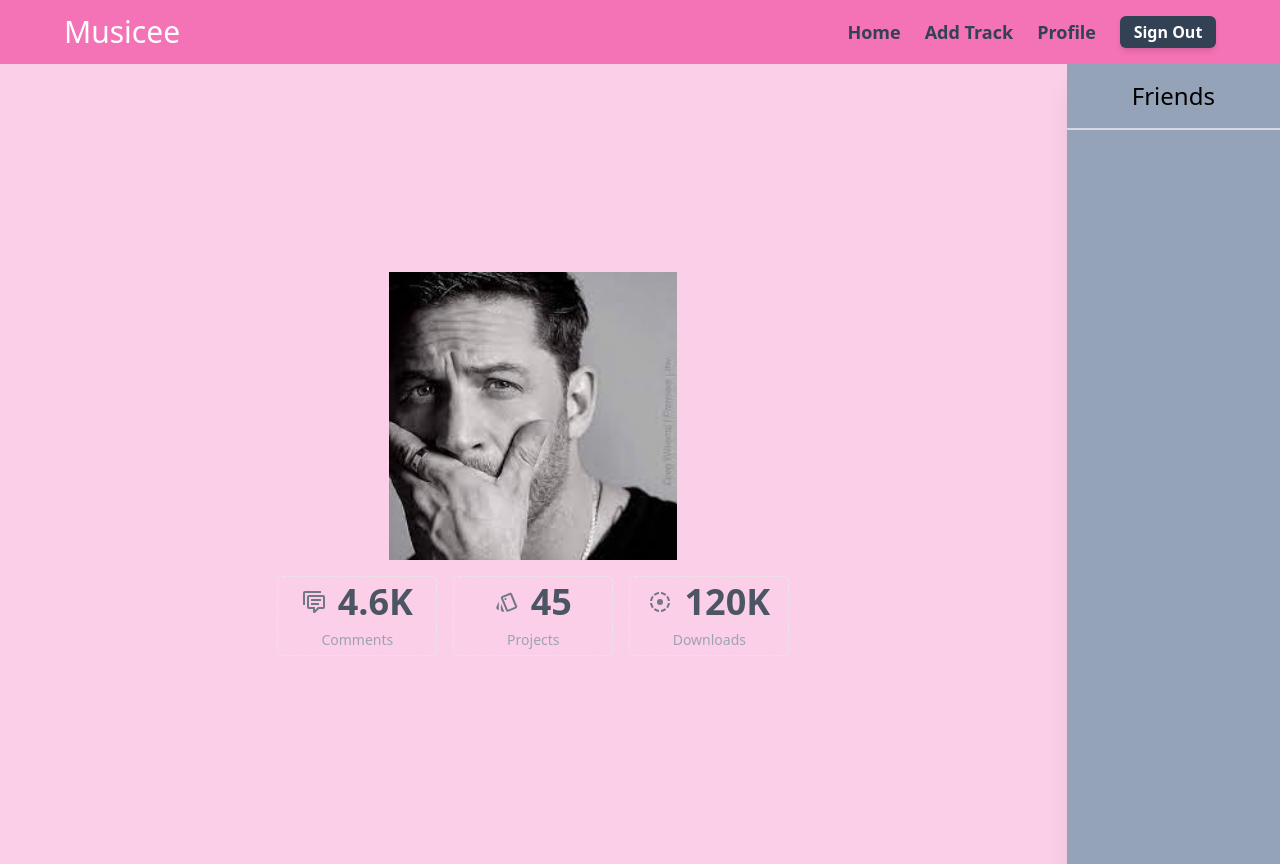
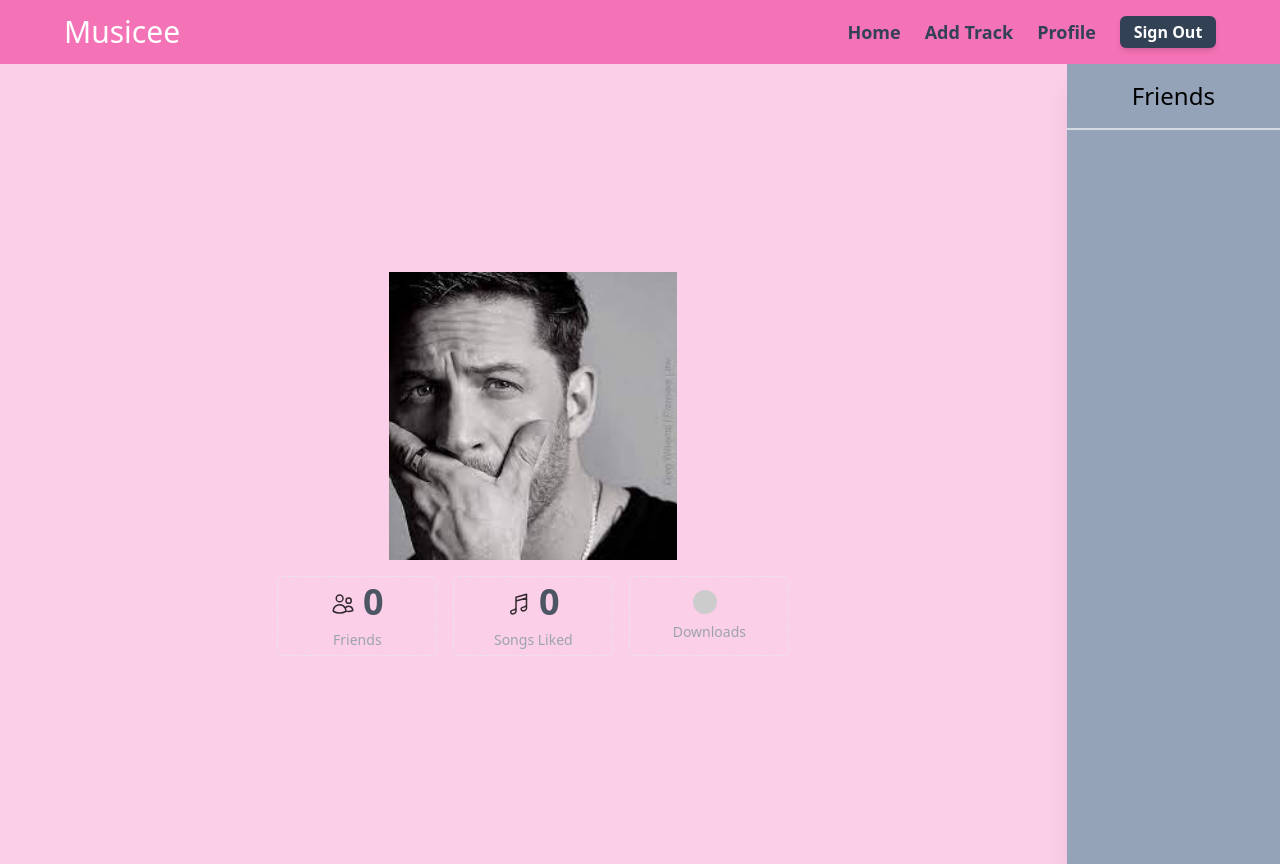
Before and after one commit to CS308-Musicee/Musicee-Frontend, a Next.js app: page /userPages/ProfilePage in a window 1280 px wide. Built offline with nearby package versions, Linux system fonts and the light colour scheme.

Commit message:
ufak değişiklikler

```diff
--- a/app/globals.css
+++ b/app/globals.css
@@ -2,6 +2,37 @@
 @tailwind components;
 @tailwind utilities;
 
+
+.friends-icon {
+  width: 24px;
+  height: 24px;
+  position: relative;
+  border-radius: 50%;
+  background-color: #ccc;
+  margin-right: 8px;
+}
+
+.friends-icon::before,
+.friends-icon::after {
+  content: '';
+  position: absolute;
+  background-color: #ccc;
+  border-radius: 50%;
+}
+
+.friends-icon::before {
+  width: 10px;
+  height: 10px;
+  top: 8px;
+  left: 4px;
+}
+
+.friends-icon::after {
+  width: 10px;
+  height: 10px;
+  top: 8px;
+  right: 4px;
+}
 
 
 :root {
--- a/components/ProfileStat.tsx
+++ b/components/ProfileStat.tsx
@@ -5,9 +5,28 @@
 import Image from 'next/image';
 import Sago from '../app/SagopaKajmer.jpg'
 import Tom from '../app/TomHardy.jpg'
+
+interface ProfileData {
+    username: string;
+    email: string;
+    friends: string[];
+    liked_songs: string[];
+    liked_songs_date: string[];
+    unliked_songs: string[];
+  }
+
+
 export const ProfileStat = () => {
 
-    const [userData, setUserData] = useState<any[]>([]);
+    const [userData, setUserData] = useState<ProfileData>(
+        {
+            username: "",
+            email: "",
+            friends: [],
+            liked_songs: [],
+            liked_songs_date: [],
+            unliked_songs: [],
+        });
 
 
 
@@ -27,7 +46,7 @@
                 console.log("respomnse : ");
                 if (response.ok) {
                     const data = await response.json();
-                    //console.log('User-specific data received:', data);
+                    console.log('User-specific data received:', data);
                     setUserData(data);
                     // Process the data or update state as needed
                 } else {
@@ -61,43 +80,34 @@
                 <a href="#"
                     className="flex h-20 w-40 flex-col items-center justify-center rounded-md border border-dashed border-gray-200 transition-colors duration-100 ease-in-out hover:border-gray-400/80">
                     <div className="flex flex-row items-center justify-center">
-            <svg className="mr-3 fill-gray-500/95" xmlns="http://www.w3.org/2000/svg"
-                version="1.1" width="24" height="24" viewBox="0 0 24 24">
-                <path
-                    d="M12,23A1,1 0 0,1 11,22V19H7A2,2 0 0,1 5,17V7A2,2 0 0,1 7,5H21A2,2 0 0,1 23,7V17A2,2 0 0,1 21,19H16.9L13.2,22.71C13,22.89 12.76,23 12.5,23H12M13,17V20.08L16.08,17H21V7H7V17H13M3,15H1V3A2,2 0 0,1 3,1H19V3H3V15M9,9H19V11H9V9M9,13H17V15H9V13Z" />
+                        <svg xmlns="http://www.w3.org/2000/svg" fill="none" viewBox="0 0 24 24" strokeWidth={1.5} stroke="currentColor" className="w-6 h-6 opacity-80 mt-1 mr-2">
+                            <path strokeLinecap="round" strokeLinejoin="round" d="M15 19.128a9.38 9.38 0 002.625.372 9.337 9.337 0 004.121-.952 4.125 4.125 0 00-7.533-2.493M15 19.128v-.003c0-1.113-.285-2.16-.786-3.07M15 19.128v.106A12.318 12.318 0 018.624 21c-2.331 0-4.512-.645-6.374-1.766l-.001-.109a6.375 6.375 0 0111.964-3.07M12 6.375a3.375 3.375 0 11-6.75 0 3.375 3.375 0 016.75 0zm8.25 2.25a2.625 2.625 0 11-5.25 0 2.625 2.625 0 015.25 0z" />
                         </svg>
 
-            <span className="font-bold text-gray-600"> 4.6K </span>
+                        <span className="font-bold text-gray-600"> {userData.friends.length} </span>
                     </div>
 
-        <div className="mt-2 text-sm text-gray-400">Comments</div>
+                    <div className="mt-2 text-sm text-gray-400">Friends</div>
                 </a>
 
                 <a href="#"
                     className="flex h-20 w-40 flex-col items-center justify-center rounded-md border border-dashed border-gray-200 transition-colors duration-100 ease-in-out hover:border-gray-400/80">
                     <div className="flex flex-row items-center justify-center">
-            <svg className="mr-3 fill-gray-500/95" xmlns="http://www.w3.org/2000/svg"
-                 version="1.1" width="24" height="24" viewBox="0 0 24 24">
-                <path
-                    d="M2.5 19.6L3.8 20.2V11.2L1.4 17C1 18.1 1.5 19.2 2.5 19.6M15.2 4.8L20.2 16.8L12.9 19.8L7.9 7.9V7.8L15.2 4.8M15.3 2.8C15 2.8 14.8 2.8 14.5 2.9L7.1 6C6.4 6.3 5.9 7 5.9 7.8C5.9 8 5.9 8.3 6 8.6L11 20.5C11.3 21.3 12 21.7 12.8 21.7C13.1 21.7 13.3 21.7 13.6 21.6L21 18.5C22 18.1 22.5 16.9 22.1 15.9L17.1 4C16.8 3.2 16 2.8 15.3 2.8M10.5 9.9C9.9 9.9 9.5 9.5 9.5 8.9S9.9 7.9 10.5 7.9C11.1 7.9 11.5 8.4 11.5 8.9S11.1 9.9 10.5 9.9M5.9 19.8C5.9 20.9 6.8 21.8 7.9 21.8H9.3L5.9 13.5V19.8Z" />
+                        <svg xmlns="http://www.w3.org/2000/svg" fill="none" viewBox="0 0 24 24" strokeWidth={1.5} stroke="currentColor" className="w-6 h-6 opacity-80 mt-1 mr-2">
+                            <path strokeLinecap="round" strokeLinejoin="round" d="M9 9l10.5-3m0 6.553v3.75a2.25 2.25 0 01-1.632 2.163l-1.32.377a1.803 1.803 0 11-.99-3.467l2.31-.66a2.25 2.25 0 001.632-2.163zm0 0V2.25L9 5.25v10.303m0 0v3.75a2.25 2.25 0 01-1.632 2.163l-1.32.377a1.803 1.803 0 01-.99-3.467l2.31-.66A2.25 2.25 0 009 15.553z" />
                         </svg>
 
-            <span className="font-bold text-gray-600"> 45 </span>
+
+                        <span className="font-bold text-gray-600"> {userData.liked_songs.length} </span>
                     </div>
 
-        <div className="mt-2 text-sm text-gray-400">Projects</div>
+                    <div className="mt-2 text-sm text-gray-400">Songs Liked</div>
                 </a>
 
                 <a href="#"
                     className="flex h-20 w-40 flex-col items-center justify-center rounded-md border border-dashed border-gray-200 transition-colors duration-100 ease-in-out hover:border-gray-400/80">
                     <div className="flex flex-row items-center justify-center">
-            <svg className="mr-3 fill-gray-500/95" xmlns="http://www.w3.org/2000/svg"
-                 version="1.1" width="24" height="24" viewBox="0 0 24 24">
-                <path
-                    d="M5.68,19.74C7.16,20.95 9,21.75 11,21.95V19.93C9.54,19.75 8.21,19.17 7.1,18.31M13,19.93V21.95C15,21.75 16.84,20.95 18.32,19.74L16.89,18.31C15.79,19.17 14.46,19.75 13,19.93M18.31,16.9L19.74,18.33C20.95,16.85 21.75,15 21.95,13H19.93C19.75,14.46 19.17,15.79 18.31,16.9M15,12A3,3 0 0,0 12,9A3,3 0 0,0 9,12A3,3 0 0,0 12,15A3,3 0 0,0 15,12M4.07,13H2.05C2.25,15 3.05,16.84 4.26,18.32L5.69,16.89C4.83,15.79 4.25,14.46 4.07,13M5.69,7.1L4.26,5.68C3.05,7.16 2.25,9 2.05,11H4.07C4.25,9.54 4.83,8.21 5.69,7.1M19.93,11H21.95C21.75,9 20.95,7.16 19.74,5.68L18.31,7.1C19.17,8.21 19.75,9.54 19.93,11M18.32,4.26C16.84,3.05 15,2.25 13,2.05V4.07C14.46,4.25 15.79,4.83 16.9,5.69M11,4.07V2.05C9,2.25 7.16,3.05 5.68,4.26L7.1,5.69C8.21,4.83 9.54,4.25 11,4.07Z" />
-            </svg>
-
-            <span className="font-bold text-gray-600"> 120K </span>
+                       <div className='friends-icon'></div>
                     </div>
 
                     <div className="mt-2 text-sm text-gray-400">Downloads</div>
```
Lines whose indentation alone changed are shown as unchanged.
